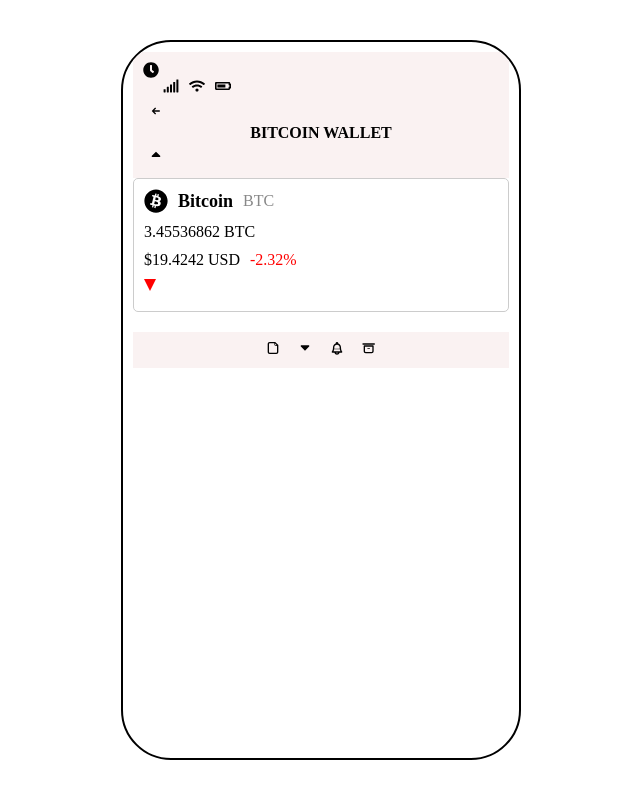
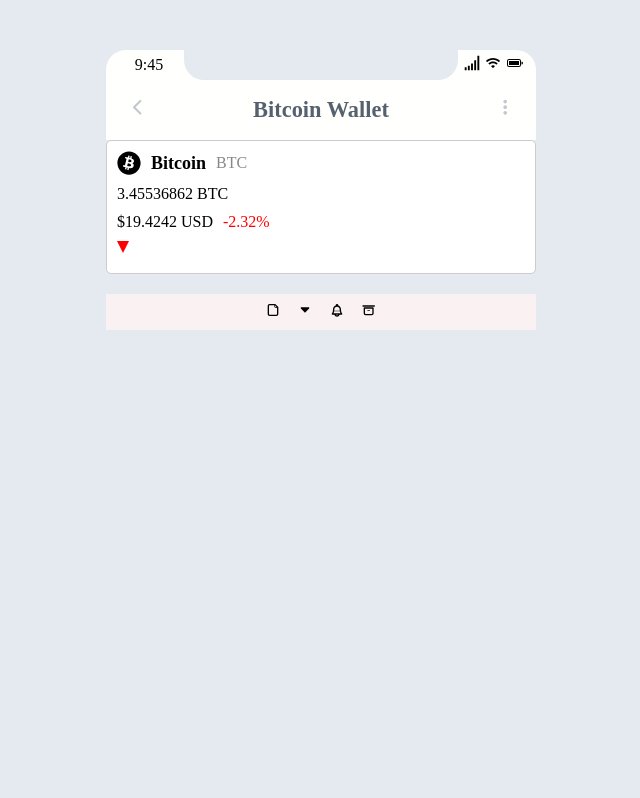
Before and after one commit to JohnMigwi/phone-layout, a React (Create React App) app: page / in a window 1280 px wide. Shown: the whole page, without its empty margins (319-959 px from the left). Built offline with nearby package versions, Linux system fonts and the light colour scheme.

Commit message:
implemented header

```diff
--- a/src/App.js
+++ b/src/App.js
@@ -1,6 +1,6 @@
 import React from 'react';
 import './App.css';
-import Header from './Components/Header/Header';
+import Header from './Components/Header';
 import MiddleBody from './Components/Body/UpperBody'
 import Footer from './Components/Footer/Footer';
 
--- /dev/null
+++ b/src/Components/Header.jsx
@@ -0,0 +1,42 @@
+import React from 'react';
+import {IoChevronBackOutline} from 'react-icons/io5'
+import {BiDotsVerticalRounded} from 'react-icons/bi'
+import {GiNetworkBars} from 'react-icons/gi'
+import {IoIosWifi} from 'react-icons/io'
+import {BsBatteryFull} from 'react-icons/bs'
+const Header = () => {
+  return (
+    <div className="header">
+      <div className="top">
+        <span className='time'>9:45</span>
+        <div className='notch'>
+          <span className='earpiece'></span>
+          <span className='microphone'></span>
+        </div>
+        <div className='icons'>
+          <span className='icon'>
+            <GiNetworkBars />
+          </span>
+          <span className='icon'>
+            <IoIosWifi />
+          </span>
+          <span className='icon'>
+            <BsBatteryFull />
+          </span>
+        </div>
+      </div>
+      <div className='bottom'>
+        <span className='backArrow'>
+          <IoChevronBackOutline />
+        </span>
+        <span className='walletName'>Bitcoin Wallet</span>
+        <span className='toggle'>
+          <BiDotsVerticalRounded />
+        </span>
+      </div>
+
+    </div>
+  );
+};
+
+export default Header;
--- a/src/Components/Header/Header.js
+++ /dev/null
@@ -1,31 +0,0 @@
-import React from 'react';
-import { TiArrowLeft, TiArrowSortedUp } from 'react-icons/ti';
-import { FaClock, FaSignal, FaWifi, FaBatteryThreeQuarters } from 'react-icons/fa';
-
-const Header = () => {
-  return (
-    <div className="header">
-      <div className="top-left">
-        <FaClock />
-      </div>
-      <div className="top-right">
-        <FaSignal />
-        <FaWifi />
-        <FaBatteryThreeQuarters />
-      </div>
-      <div className="bottom">
-        <div className="left">
-          <TiArrowLeft />
-        </div>
-        <div className="center">
-          BITCOIN WALLET
-        </div>
-        <div className="right">
-          <TiArrowSortedUp />
-        </div>
-      </div>
-    </div>
-  );
-};
-
-export default Header;
--- a/src/index.css
+++ b/src/index.css
@@ -10,30 +10,79 @@
   display: flex;
   align-items: center;
   justify-content: center;
+  background-color: #e5eaf0;
 }
 .phone{
-  max-width: 400px;
+  max-width: 450px;
   width: 100%;
   margin: auto;
   height: 90vh;
-  border-radius: 50px;
-  border: 2px solid black;
+  border-radius: 20px;
   padding: 10px;
   overflow: hidden;
 
 }
 
-/* //Header stylings */
-
+/* Header stylings */
 
 .header {
   display: flex;
   flex-direction: column;
-  justify-content: space-between;
-  padding: 10px;
-  background-color: #faf2f2;
-  color: #020202;
+  background-color: #fffffe;
+  border-radius: 20px 20px 0 0;
+
 }
+.header .top{
+  padding: 5px;
+  display: flex;
+  align-items: center;
+  padding: 0 8px;
+  height: 30px;
+}
+.header .time{
+  padding: 0 4px;
+  width: 70px;
+  display: flex;
+  justify-content: center;
+  align-items: center;
+}
+.header .top .notch{
+  flex: 1;
+  height: 100%;
+  background-color: #e5eaf0;
+  border-bottom-left-radius: 20px;
+  border-bottom-right-radius: 20px;
+}
+.header .icons{
+  width: 70px;
+  display: flex;
+  align-items: flex-end;
+  justify-content: space-evenly;
+}
+
+.header .bottom{
+  display: flex;
+  align-items: center;
+  height: 60px;
+  padding: 0 20px;
+}
+.header .backArrow,
+.header .toggle{
+  cursor: pointer;
+  color: #c2c8cd;
+  font-weight: 800;
+  font-size: 1.4rem;
+}
+.header .bottom .walletName{
+  flex: 1;
+  font-size: 1.4rem;
+  font-weight: 800;
+  text-align: center;
+  color: #566170;
+
+}
+
+/* end of header stylings */
 
 .top-layer {
   display: flex;
```
Also changed, not shown: src/Components/Footer/Footer.jsx (renamed from src/Components/Footer/Footer.js).
